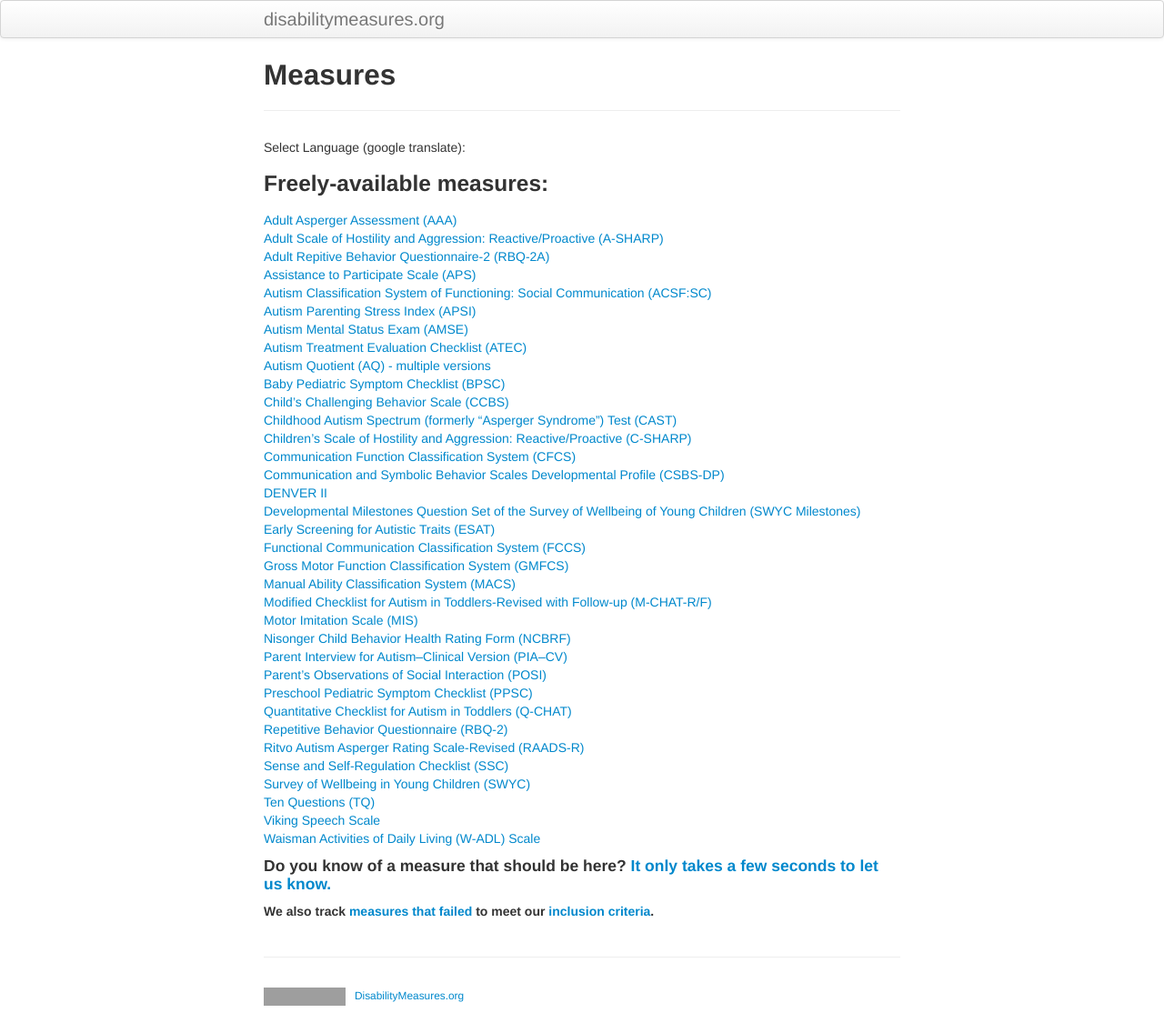
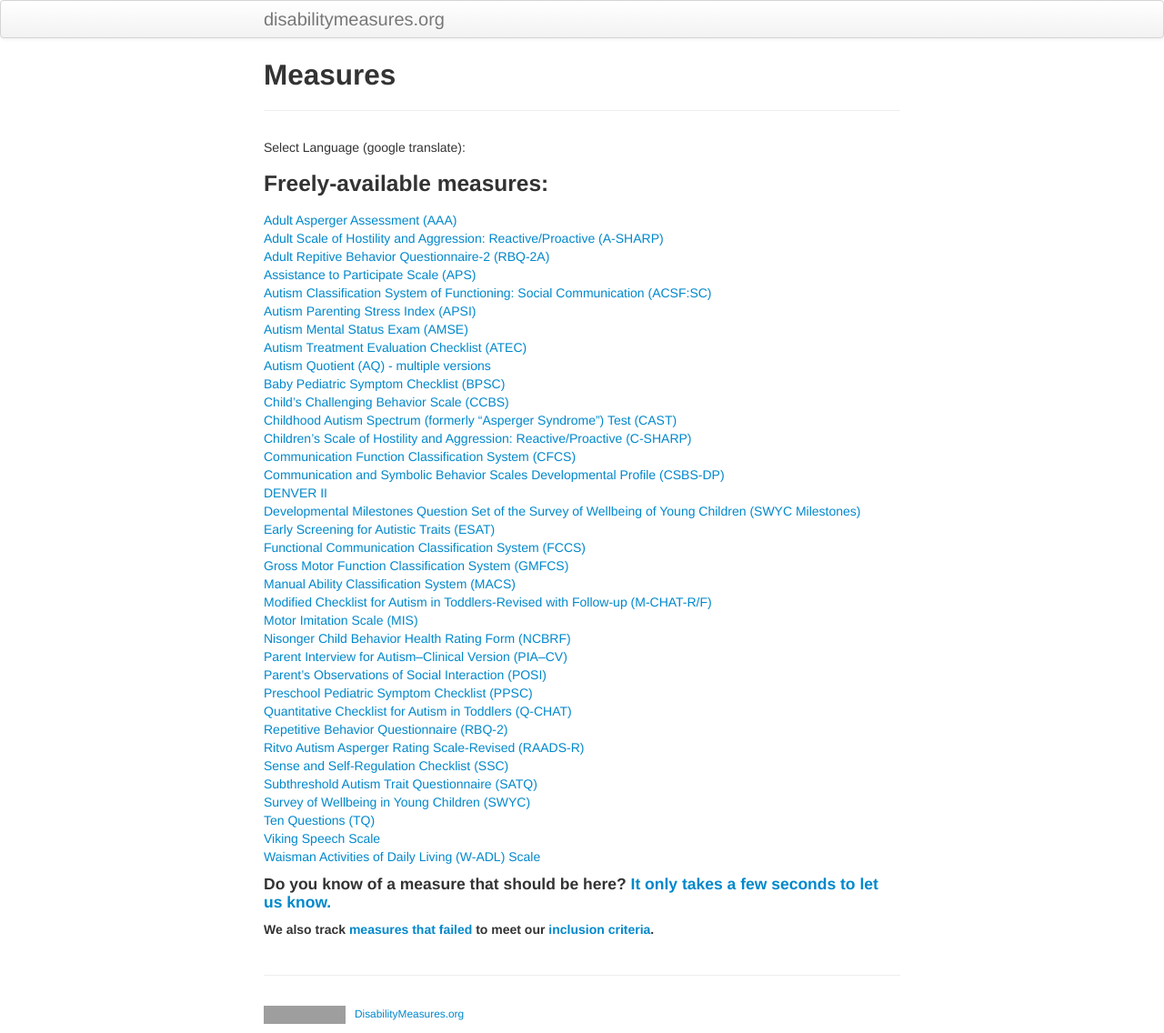
Before and after one commit to mjmaenner/disabilitymeasures, a Jekyll site: the page built from measures/index.md, in a window 1280 px wide. Shown: the whole page at 91% size. Built offline with Jekyll 4.4.1, drawn with Linux system fonts in a browser that asks for light colours; grey boxes are pictures that could not be loaded.

Commit message:
added satq

```diff
--- a/measures/index.md
+++ b/measures/index.md
@@ -44,6 +44,7 @@ function googleTranslateElementInit() {
 [Repetitive Behavior Questionnaire (RBQ-2)](http://disabilitymeasures.org/RBQ-2)
 [Ritvo Autism Asperger Rating Scale-Revised (RAADS-R)](http://disabilitymeasures.org/raads-r)
 [Sense and Self-Regulation Checklist (SSC)](http://disabilitymeasures.org/ssc)
+[Subthreshold Autism Trait Questionnaire (SATQ)](http://disabilitymeasures.org/SATQ/)
 [Survey of Wellbeing in Young Children (SWYC)](http://disabilitymeasures.org/SWYC)
 [Ten Questions (TQ)](http://disabilitymeasures.org/tenquestions)
 [Viking Speech Scale](http://disabilitymeasures.org/viking)
```
